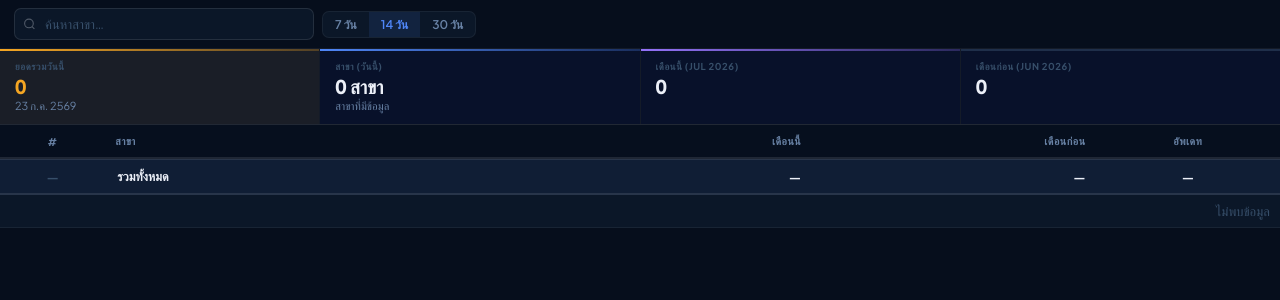
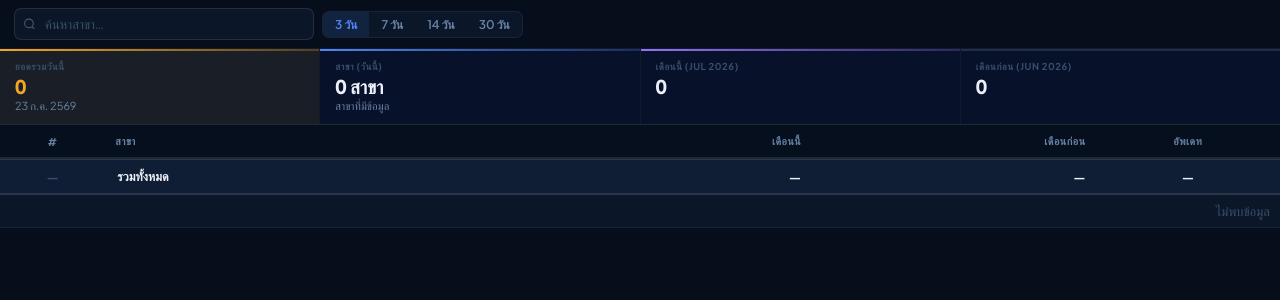
Before and after one commit to moochanakarn-pixel/Dashboard-HQ, a PHP site: page /realtime.php in a window 1280 px wide. Shown: the part 56-356 px from the top of the page. Run offline with PHP 8.4, Linux system fonts and the light colour scheme; data that the repository does not hold is empty.

Commit message:
feat(realtime): add 3-day option as new default view
- Add "3 วัน" button to the day-range segment control
- Set 3 days as the default (S.days=3, active button, API default)
- Loosen api_realtime.php clamp from max(7,...) → max(3,...) so
  days=3 is accepted instead of silently becoming 7

Co-Authored-By: Claude Sonnet 4.6 <noreply@anthropic.com>
Claude-Session: https://claude.ai/code/session_01VmJaV96cwLQDWgUQSsRF38

```diff
--- a/api_realtime.php
+++ b/api_realtime.php
@@ -13,7 +13,7 @@ register_shutdown_function(function () {
     }
 });
 
-$days     = max(7, min(30, (int)($_GET['days'] ?? 14)));
+$days     = max(3, min(30, (int)($_GET['days'] ?? 3)));
 $cacheKey = "realtime_v4_{$days}"; // TTL=120s governs freshness — no timestamp in key
 $cacheTtl = 120;
 
--- a/realtime.php
+++ b/realtime.php
@@ -308,8 +308,9 @@ html,body{
     <input id="searchInput" type="search" autocomplete="off" oninput="applyFilter()">
   </div>
   <div class="seg" id="daysSeg">
+    <button class="seg-btn active" data-days="3"  onclick="setDays(3)">3 <span data-i="days">วัน</span></button>
     <button class="seg-btn" data-days="7"  onclick="setDays(7)">7 <span data-i="days">วัน</span></button>
-    <button class="seg-btn active" data-days="14" onclick="setDays(14)">14 <span data-i="days">วัน</span></button>
+    <button class="seg-btn" data-days="14" onclick="setDays(14)">14 <span data-i="days">วัน</span></button>
     <button class="seg-btn" data-days="30" onclick="setDays(30)">30 <span data-i="days">วัน</span></button>
   </div>
 </div>
@@ -395,7 +396,7 @@ const I18N = {
 const S = {
   lang:  localStorage.getItem('hq_lang')  || 'th',
   theme: localStorage.getItem('hq_theme') || 'dark',
-  days:  14,
+  days:  3,
   sort:  { col: 'today', dir: -1 },
   search:'',
   raw:   null,
```
